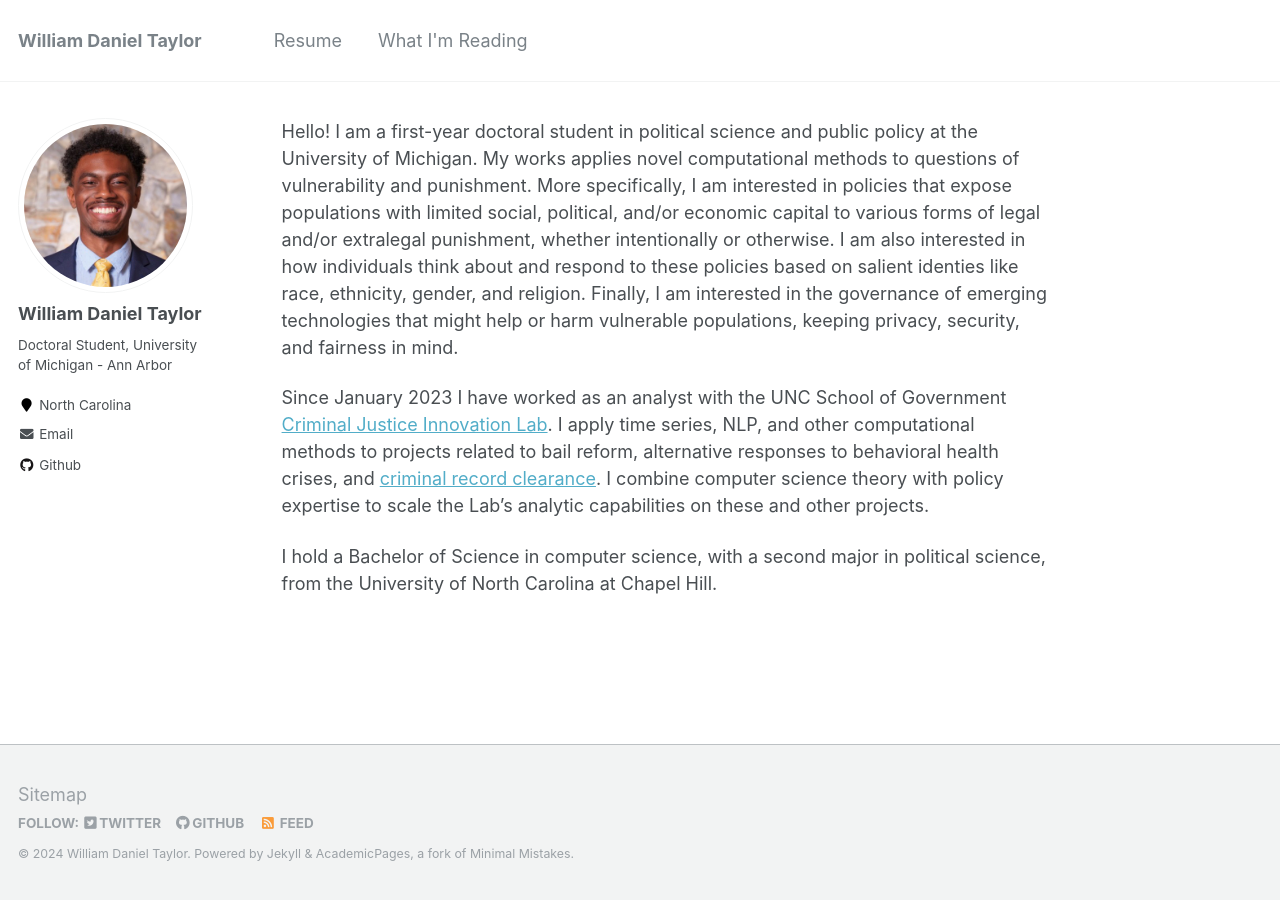
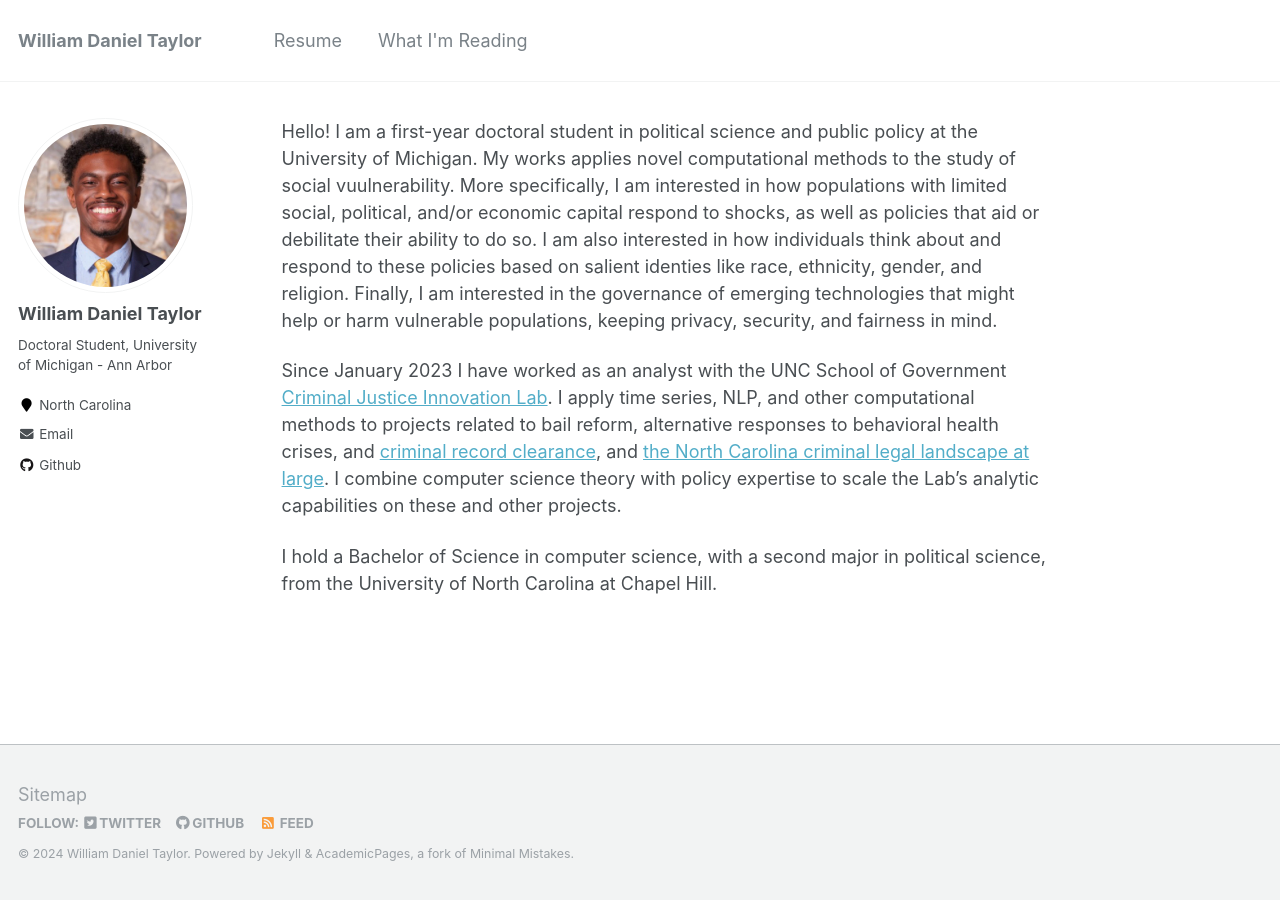
Before and after one commit to wdtaylor30/wdtaylor30.github.io, a Jekyll site: the page built from _pages/about.md, in a window 1280 px wide. Built offline with Jekyll 4.4.1, drawn with Linux system fonts in a browser that asks for light colours.

Commit message:
update about.md

```diff
--- a/_pages/about.md
+++ b/_pages/about.md
@@ -6,8 +6,8 @@
   - /about/
   - /about.html
 ---
-Hello! I am a first-year doctoral student in political science and public policy at the University of Michigan. My works applies novel computational methods to questions of vulnerability and punishment. More specifically, I am interested in policies that expose populations with limited social, political, and/or economic capital to various forms of legal and/or extralegal punishment, whether intentionally or otherwise. I am also interested in how individuals think about and respond to these policies based on salient identies like race, ethnicity, gender, and religion. Finally, I am interested in the governance of emerging technologies that might help or harm vulnerable populations, keeping privacy, security, and fairness in mind.
+Hello! I am a first-year doctoral student in political science and public policy at the University of Michigan. My works applies novel computational methods to the study of social vuulnerability. More specifically, I am interested in how populations with limited social, political, and/or economic capital respond to shocks, as well as policies that aid or debilitate their ability to do so. I am also interested in how individuals think about and respond to these policies based on salient identies like race, ethnicity, gender, and religion. Finally, I am interested in the governance of emerging technologies that might help or harm vulnerable populations, keeping privacy, security, and fairness in mind.
 
-Since January 2023 I have worked as an analyst with the UNC School of Government [Criminal Justice Innovation Lab](https://cjil.sog.unc.edu/). I apply time series, NLP, and other computational methods to projects related to bail reform, alternative responses to behavioral health crises, and [criminal record clearance](https://cjil.shinyapps.io/RecordClearanceDashboard/). I combine computer science theory with policy expertise to scale the Lab's analytic capabilities on these and other projects.
+Since January 2023 I have worked as an analyst with the UNC School of Government [Criminal Justice Innovation Lab](https://cjil.sog.unc.edu/). I apply time series, NLP, and other computational methods to projects related to bail reform, alternative responses to behavioral health crises, and [criminal record clearance](https://cjil.shinyapps.io/RecordClearanceDashboard/), and [the North Carolina criminal legal landscape at large](https://cjil.shinyapps.io/MeasuringJustice/). I combine computer science theory with policy expertise to scale the Lab's analytic capabilities on these and other projects.
 
 I hold a Bachelor of Science in computer science, with a second major in political science, from the University of North Carolina at Chapel Hill.
```
